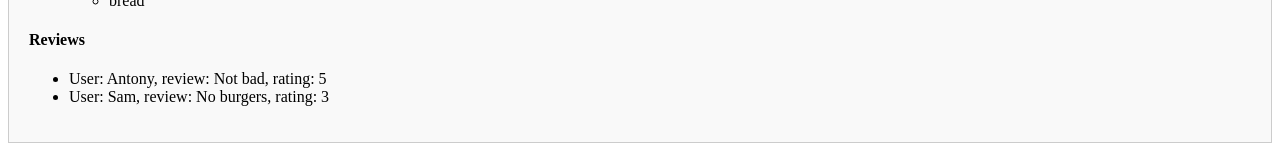
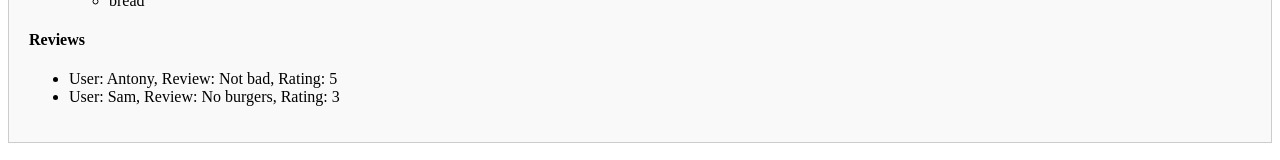
Before and after one commit to zn11ch/react-20240513, a React (Vite) app: page / in a window 1280 px wide. Shown: the part 596-756 px from the top of the page. Built offline with nearby package versions, Linux system fonts and the light colour scheme.

Commit message:
Add data missing checks

```diff
--- a/src/components/ingredients/component.jsx
+++ b/src/components/ingredients/component.jsx
@@ -1,12 +1,14 @@
 export const Ingredients = ({ ingredients }) => {
   return (
-    <>
+    !!ingredients?.length > 0 && (
+      <div>
         <div>Ingredients:</div>
         <ul className="ingredients">
           {ingredients.map((ingredient) => (
             <li key={ingredient}>{ingredient}</li>
           ))}
         </ul>
-    </>
+      </div>
+    )
   );
 };
--- a/src/components/menu/component.jsx
+++ b/src/components/menu/component.jsx
@@ -2,9 +2,11 @@ import { Dishes } from "../dishes/component";
 
 export const Menu = ({ dishes }) => {
   return (
-    <div className="menu">
-      <h3> Menu </h3>
-      <Dishes dishes={dishes} />
-    </div>
+    !!dishes?.length > 0 && (
+      <div className="menu">
+        <h3> Menu </h3>
+        <Dishes dishes={dishes} />
+      </div>
+    )
   );
 };
--- a/src/components/review/component.jsx
+++ b/src/components/review/component.jsx
@@ -2,7 +2,7 @@ export const Review = ({ review }) => {
   return (
     <div className="review">
       <div>
-        User: {review.user}, review: {review.text}, rating: {review.rating}
+         { review.user ? `User: ${ review.user },` : '' } Review: { review.text ? review.text: 'no review yet'},  Rating: {review.rating ? review.rating : 'no rating'}
       </div>
     </div>
   );
--- a/src/components/reviews/component.jsx
+++ b/src/components/reviews/component.jsx
@@ -2,6 +2,7 @@ import { Review } from "../review/component";
 
 export const Reviews = ({ reviews }) => {
   return (
+    !!reviews?.length > 0 && (
       <div className="reviews">
         <h4> Reviews </h4>
         <ul>
@@ -12,5 +13,6 @@ export const Reviews = ({ reviews }) => {
           ))}
         </ul>
       </div>
+    )
   );
 };
```
Lines whose indentation alone changed are shown as unchanged.
